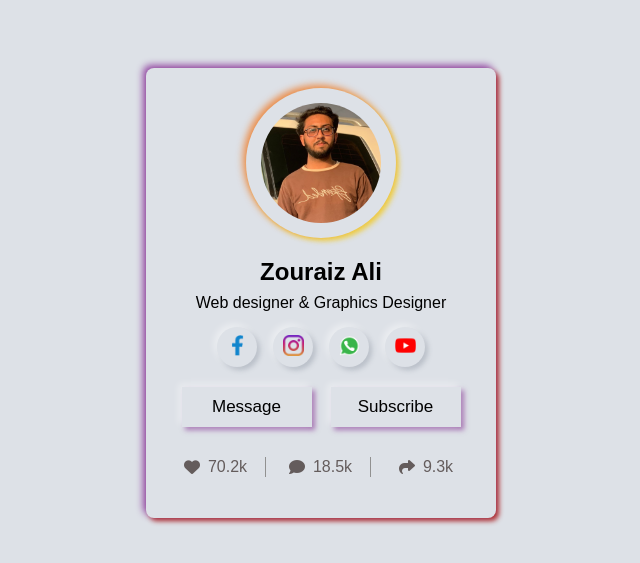
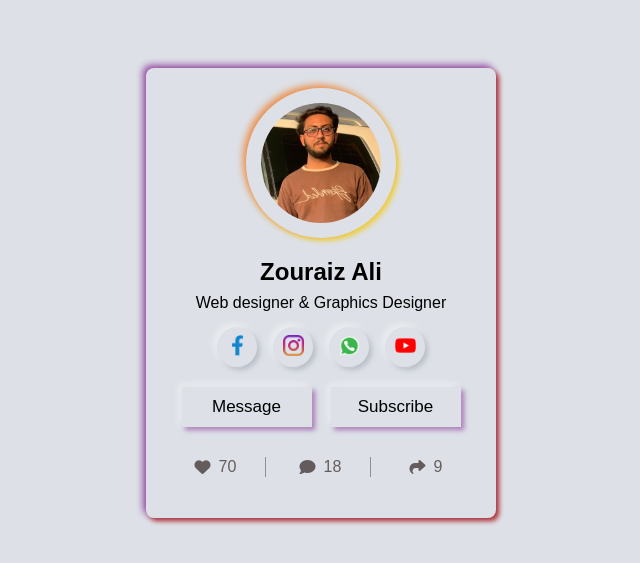
Before and after one commit to zouzi12/myprofile.github.io, a plain HTML site: page index.html in a window 1280 px wide. Shown: the part 107-670 px from the top of the page, without its empty margins (319-959 px from the left). Drawn offline with Linux system fonts and the light colour scheme.

Commit message:
Update index.html

```diff
--- a/index.html
+++ b/index.html
@@ -92,17 +92,17 @@
 
                 <button class="like">
                     <i class="fa-solid fa-heart"></i>
-                    <p>70.2k</p>
+                    <p>70</p>
                 </button>
 
                 <button class="comment">
                     <i class="fa-solid fa-comment"></i>
-                    <p>18.5k</p>
+                    <p>18</p>
                 </button>
 
                 <button class="share">
                     <i class="fa-solid fa-share"></i>
-                    <p>9.3k</p>
+                    <p>9</p>
                 </button>
 
             </div>
```
